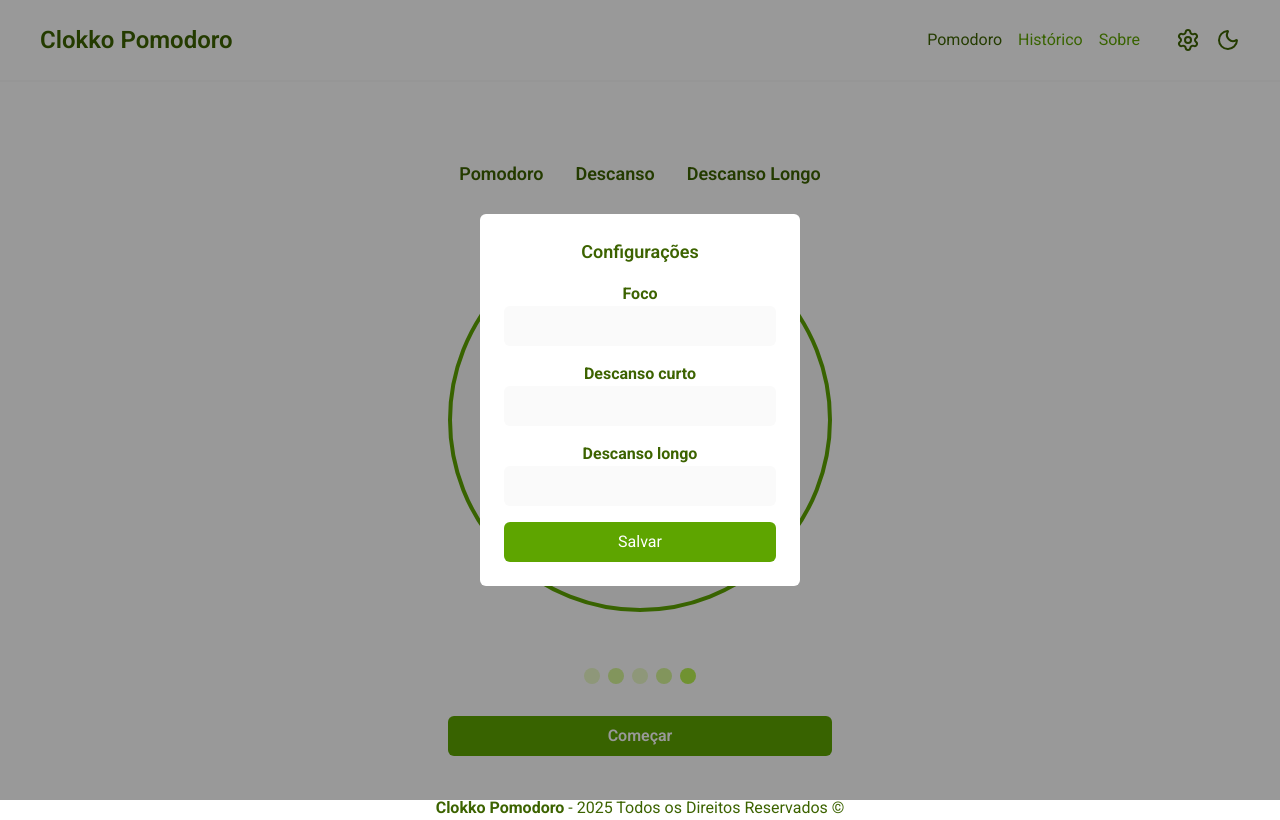
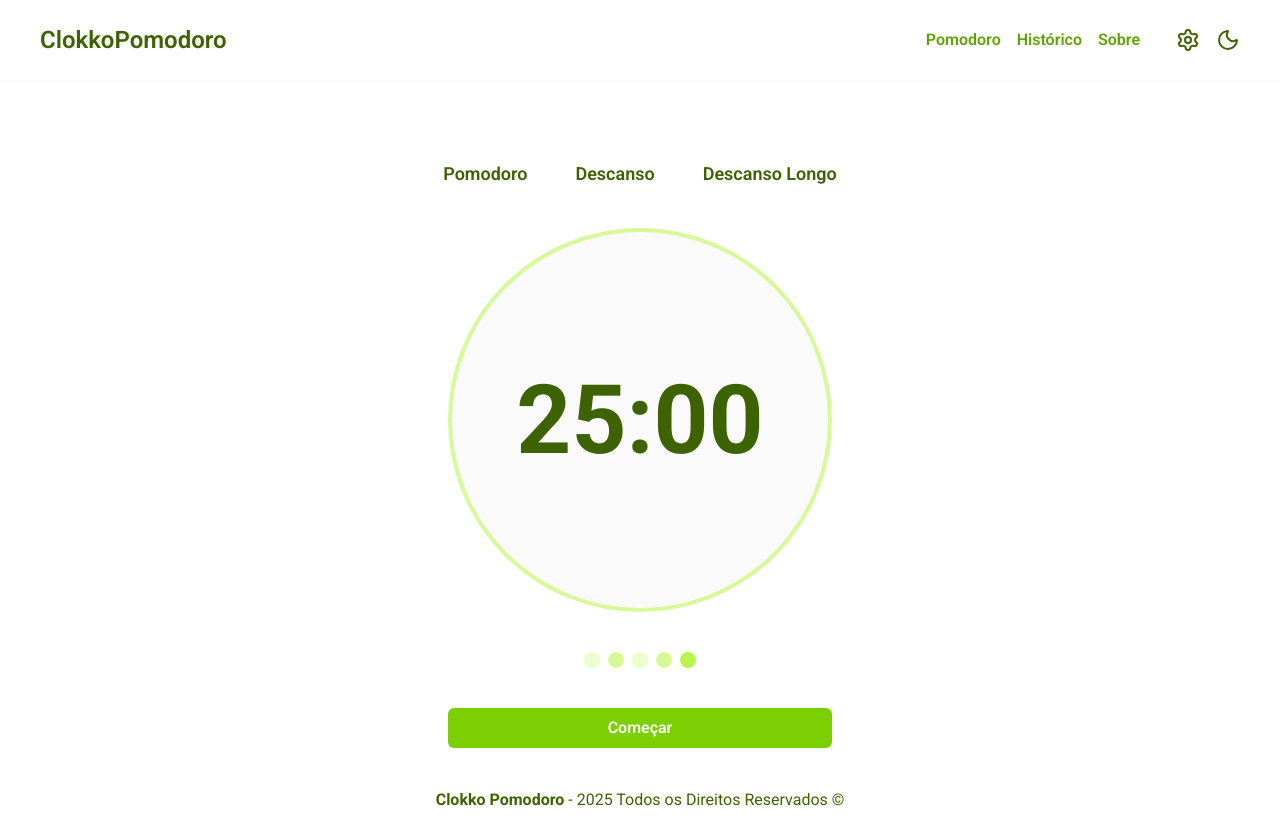
Before and after one commit to davifdev/clokko-pomodoro, a React (Vite) app: page / in a window 1280 px wide. Built offline with nearby package versions, Linux system fonts and the light colour scheme.

Commit message:
feat: create button component

```diff
--- /dev/null
+++ b/src/components/button/button-component.tsx
@@ -0,0 +1,18 @@
+import type { ComponentProps, ReactNode } from 'react';
+
+interface ButtonProps extends ComponentProps<'button'> {
+  children: ReactNode;
+}
+
+const Button = ({ children, className, ...props }: ButtonProps) => {
+  return (
+    <button
+      className={`disabled:opacity-50, flex items-center justify-center rounded-md bg-lime-500 p-2 font-semibold text-white transition-colors hover:bg-lime-600 disabled:pointer-events-none ${className}`}
+      {...props}
+    >
+      {children}
+    </button>
+  );
+};
+
+export default Button;
--- a/src/components/config/config-component.tsx
+++ b/src/components/header/config-component.tsx
@@ -1,3 +1,5 @@
+import Button from '../button/button-component';
+
 const Config = () => {
   return (
     <main className="absolute top-0 left-0 z-20 flex h-screen w-screen items-center justify-center backdrop-brightness-60">
@@ -33,9 +35,7 @@ const Config = () => {
               className="rounded-md bg-zinc-50 p-2 text-center text-lime-800 outline-0"
             />
           </div>
-          <button className="w-full rounded-md bg-lime-600 p-2 text-white">
-            Salvar
-          </button>
+          <Button type="submit">Salvar</Button>
         </form>
       </div>
     </main>
--- a/src/components/header/header-component.tsx
+++ b/src/components/header/header-component.tsx
@@ -1,7 +1,7 @@
 import { Link, NavLink } from 'react-router-dom';
 import Container from '../container';
 import { MoonIcon, SettingsIcon } from 'lucide-react';
-import Config from '../config/config-component';
+// import Config from './config-component';
 
 const Header = () => {
   return (
@@ -10,7 +10,7 @@ const Header = () => {
         <div className="flex items-center justify-between p-6">
           <Link to="/">
             <h1 className="text-2xl font-semibold text-lime-800">
-              Clokko Pomodoro
+              <span className="text">Clokko</span>Pomodoro
             </h1>
           </Link>
           <nav className="flex items-center gap-9">
@@ -22,17 +22,17 @@ const Header = () => {
                     isActive ? 'text-lime-800' : 'text-lime-600'
                   }
                 >
-                  Pomodoro
+                  <span className="font-semibold text-lime-600">Pomodoro</span>
                 </NavLink>
               </li>
-              <li className="text-lime-600">
+              <li>
                 <NavLink
                   to="/history"
                   className={({ isActive }) =>
                     isActive ? 'text-lime-800' : 'text-lime-600'
                   }
                 >
-                  Histórico
+                  <span className="font-semibold text-lime-600">Histórico</span>
                 </NavLink>
               </li>
               <li className="text-lime-600">
@@ -42,7 +42,7 @@ const Header = () => {
                     isActive ? 'text-lime-800' : 'text-lime-600'
                   }
                 >
-                  Sobre
+                  <span className="font-semibold text-lime-600">Sobre</span>
                 </NavLink>
               </li>
             </ul>
@@ -57,7 +57,7 @@ const Header = () => {
           </nav>
         </div>
       </Container>
-      <Config />
+      {/* <Config /> */}
     </header>
   );
 };
--- a/src/pages/home/home-page.tsx
+++ b/src/pages/home/home-page.tsx
@@ -1,3 +1,4 @@
+import Button from '../../components/button/button-component';
 import Container from '../../components/container';
 
 const Home = () => {
@@ -5,27 +6,25 @@ const Home = () => {
     <main>
       <Container>
         <div className="flex flex-col items-center justify-center gap-10 pt-40">
-          <div className="flex items-center gap-8">
+          <div className="flex items-center gap-12">
             <p className="text-lg font-semibold text-lime-800">Pomodoro</p>
             <p className="text-lg font-semibold text-lime-800">Descanso</p>
             <p className="text-lg font-semibold text-lime-800">
               Descanso Longo
             </p>
           </div>
-          <div className="flex h-96 w-96 items-center justify-center rounded-full border-4 border-lime-600 bg-zinc-50 p-2">
-            <p className="text-8xl font-bold text-lime-600">25:00</p>
+          <div className="flex h-96 w-96 items-center justify-center rounded-full border-4 border-lime-200 bg-zinc-50 p-2">
+            <p className="text-8xl font-bold text-lime-800">25:00</p>
           </div>
-          <div className="flex w-full flex-col items-center justify-center gap-4">
-            <div className="flex items-center gap-2 p-4">
+          <div className="flex flex-col items-center justify-center gap-10">
+            <div className="flex items-center gap-2">
               <div className="h-4 w-4 rounded-full bg-lime-100"></div>
               <div className="h-4 w-4 rounded-full bg-lime-200"></div>
               <div className="h-4 w-4 rounded-full bg-lime-100"></div>
               <div className="h-4 w-4 rounded-full bg-lime-200"></div>
               <div className="h-4 w-4 rounded-full bg-lime-300"></div>
             </div>
-            <button className="w-96 rounded-md bg-lime-600 p-2 font-semibold text-white">
-              Começar
-            </button>
+            <Button className="w-96">Começar</Button>
           </div>
 
           <p className="text-lime-800">
```
